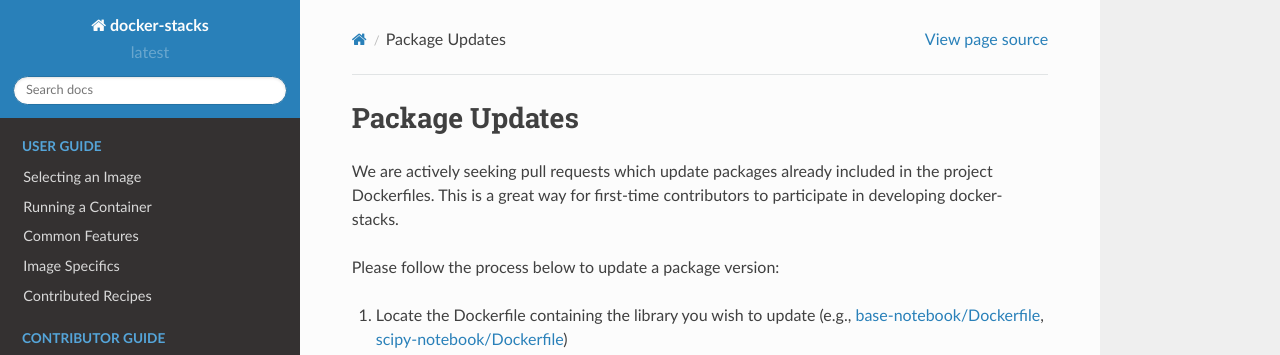
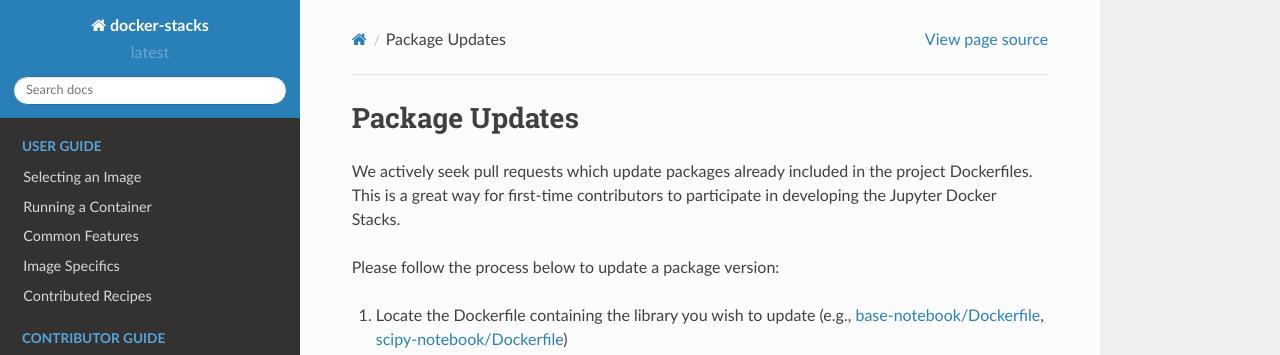
Before and after one commit to jupyter/docker-stacks, a Sphinx documentation site: the page built from docs/contributing/packages.md, in a window 1280 px wide. Shown: the top 355 px of the page. Built offline with Sphinx 7.4.7 and the Read the Docs theme 2.0.0, drawn with Linux system fonts in a browser that asks for light colours.

Commit message:
Small touchup for active voice

````diff
--- a/docs/contributing/packages.md
+++ b/docs/contributing/packages.md
@@ -1,12 +1,12 @@
 # Package Updates
 
-We are actively seeking pull requests which update packages already included in the project Dockerfiles. This is a great way for first-time contributors to participate in developing docker-stacks.
+We actively seek pull requests which update packages already included in the project Dockerfiles. This is a great way for first-time contributors to participate in developing the Jupyter Docker Stacks.
 
 Please follow the process below to update a package version:
 
 1. Locate the Dockerfile containing the library you wish to update (e.g., [base-notebook/Dockerfile](https://github.com/jupyter/docker-stacks/blob/master/base-notebook/Dockerfile), [scipy-notebook/Dockerfile](https://github.com/jupyter/docker-stacks/blob/master/scipy-notebook/Dockerfile))
-2. Adjust the version number for the package. We prefer to pin the major and minor version number of packages so as to minimize rebuild side-effects when users submit pull requests (PRs). For example, you'll find the Jupyter Notebook package, `notebook`, installed using conda with  `notebook=5.4.*`.
-3.  Please build the image locally before submitting a pull request. Building the image locally shortens the debugging cycle by taking some load off [Travis CI](http://travis-ci.org/), which graciously provides free build services for open source projects like this one.  If you use `make`, call:
+2. Adjust the version number for the package. We prefer to pin the major and minor version number of packages so as to minimize rebuild side-effects when users submit pull requests (PRs). For example, you'll find the Jupyter Notebook package, `notebook`, installed using conda with `notebook=5.4.*`.
+3. Please build the image locally before submitting a pull request. Building the image locally shortens the debugging cycle by taking some load off [Travis CI](http://travis-ci.org/), which graciously provides free build services for open source projects like this one. If you use `make`, call:
 ```
 make image/somestack-notebook
 ```
````
